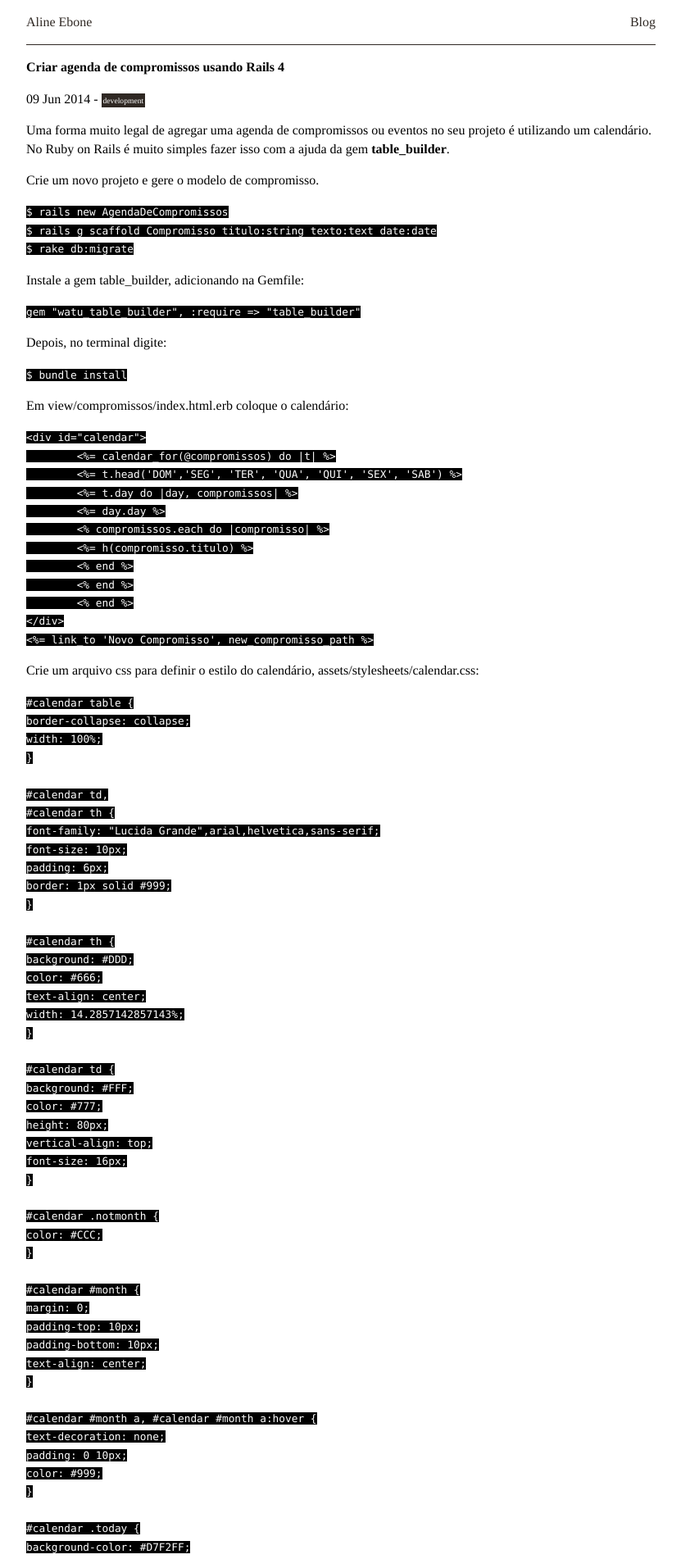
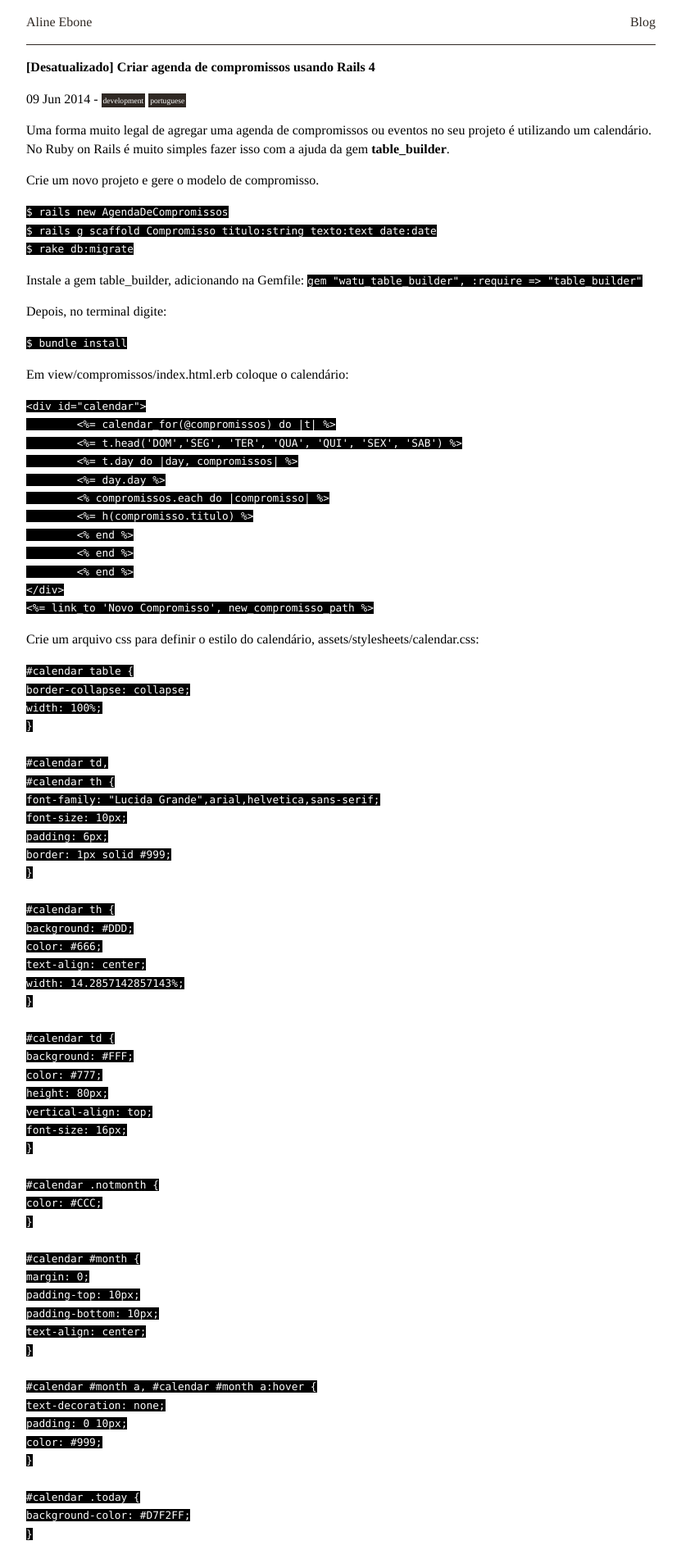
Before and after one commit to alinebone/alinebone.github.io, a Jekyll site: the page built from _posts/2014-06-09-criar_agenda_de_compromissos_usando_rails_4.md, in a window 1280 px wide. Shown: the top 1902 px of the page at 82% size, without its empty margins (224-1055 px from the left). Built offline with Jekyll 4.4.1, drawn with Linux system fonts in a browser that asks for light colours.

Commit message:
Add images for rails post

```diff
--- a/_posts/2014-06-09-criar_agenda_de_compromissos_usando_rails_4.md
+++ b/_posts/2014-06-09-criar_agenda_de_compromissos_usando_rails_4.md
@@ -1,23 +1,19 @@
 ---
 layout: post
-categories: development
-title: Criar agenda de compromissos usando Rails 4
+categories: development portuguese
+title: "[Desatualizado] Criar agenda de compromissos usando Rails 4"
 ---
 
 Uma forma muito legal de agregar uma agenda de compromissos ou eventos no seu projeto é utilizando um calendário. No Ruby on Rails é muito simples fazer isso com a ajuda da gem **table_builder**.
 
 Crie um novo projeto e gere o modelo de compromisso.
 
-{% highlight default %}
-$ rails new AgendaDeCompromissos
-$ rails g scaffold Compromisso titulo:string texto:text date:date
-$ rake db:migrate
-{% endhighlight %}
+`$ rails new AgendaDeCompromissos`
+`$ rails g scaffold Compromisso titulo:string texto:text date:date`
+`$ rake db:migrate`
 
 Instale a gem table_builder, adicionando na Gemfile:
-{% highlight default %}
-gem "watu_table_builder", :require => "table_builder"
-{% endhighlight %}
+`gem "watu_table_builder", :require => "table_builder"`
 
 Depois, no terminal digite:
 {% highlight default %}
@@ -108,9 +104,7 @@
 {% endhighlight %}
 
 Nessa altura já temos o calendário com estilo criado:
-<figure>
-	<img src="../assets/img/calendar1.png">
-</figure>
+![Design do calendário criado](/assets/images/calendar1.png)
 
 Agora setamos o compromisso em app/controllers/compromissos_controller.rb para receber a data presente:
 
@@ -162,13 +156,9 @@
 {% endhighlight %}
 
 Resultado final:
-<figure>
-	<img src="../assets/img/calendar2.png">
-</figure>
+![Tela para adicionar compromissos](/assets/images/calendar2.png)
+![Calendário com os compromissos adicionados](/assets/images/calendar3.png)
 
-<figure>
-	<img src="../assets/img/calendar3.png">
-</figure>
 
 Código fonte: <a href="https://github.com/alinebone/AgendaDeCompromissos">**Github**</a><br/>
 Demo: <a href="http://tutorialagenda.herokuapp.com/compromissos">**Heroku**</a>
--- a/_sass/common.scss
+++ b/_sass/common.scss
@@ -52,3 +52,9 @@
 h1, h2 {
   font-weight: bold;
 }
+
+article {
+  img {
+    width: 100%;
+  }
+}
--- a/_sass/default.scss
+++ /dev/null
@@ -1,17 +0,0 @@
-body {
-  font-family: Times, "Times New Roman", Georgia, serif;
-  width: 60%;
-  margin: auto;
-  padding: 1rem;
-
-  main.blog {
-    h1 {
-      font-size: 1.2rem;
-      margin: 0;
-    }
-  }
-
-  article {
-    line-height: 1.4;
-  }
-}
```
Also changed, not shown: assets/images/calendar1.png (added), assets/images/calendar2.png (added), assets/images/calendar3.png (added).
